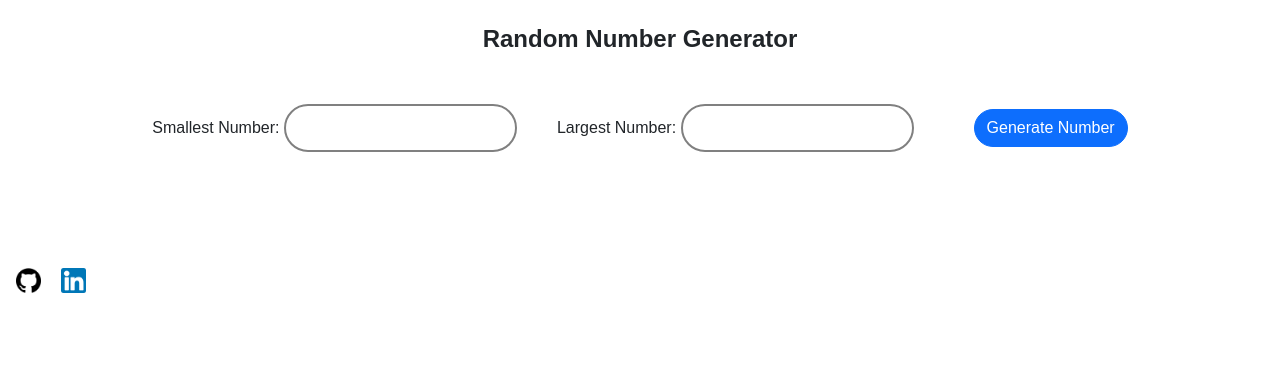
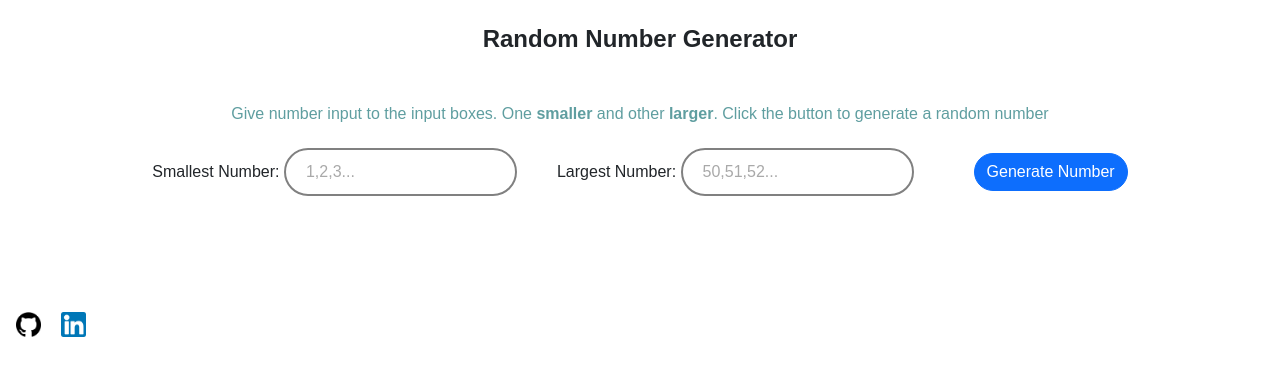
Before and after one commit to TheMohit2003/Random-Number-Generator, a plain HTML site: page index.html in a window 1280 px wide. Drawn offline with nearby package versions, Linux system fonts and the light colour scheme.

Commit message:
added 2 lines of documentation

```diff
--- a/index.html
+++ b/index.html
@@ -10,9 +10,11 @@
 </head>
 <body>
     <h1>Random Number Generator</h1>
+    <h6>Give number input to the input boxes. One <label for="min"><span>smaller</span></label>
+         and other <label for="max"><span>larger</span></label>. Click the button to generate a random number</h6>
     <div class="container1">
-        <label for="first-number">Smallest Number: <input type="number" id="min" ></label>
-        <label for="second-number">Largest Number: <input type="number" id="max"></label>
+        <label for="first-number">Smallest Number: <input type="number" id="min" placeholder="1,2,3..." ></label>
+        <label for="second-number">Largest Number: <input type="number" id="max" placeholder="50,51,52..."></label>
         <button  class="btn btn-primary button" onclick="generate()">Generate Number</button>
     </div>
     <div class="container2">
--- a/styles.css
+++ b/styles.css
@@ -9,6 +9,15 @@ h1{
     text-align: center;
     font-weight: 900;
     font-size: 1.5rem;
+}
+
+h6{
+    text-align: center;
+    color: cadetblue;
+}
+
+span{
+    font-weight: 600;
 }
 
 .container1{
@@ -46,6 +55,10 @@ input::-webkit-outer-spin-button,
 input::-webkit-inner-spin-button {
   -webkit-appearance: none;
   margin: 0;
+}
+
+::placeholder{
+    color: darkgray;
 }
 
 .button{
```
